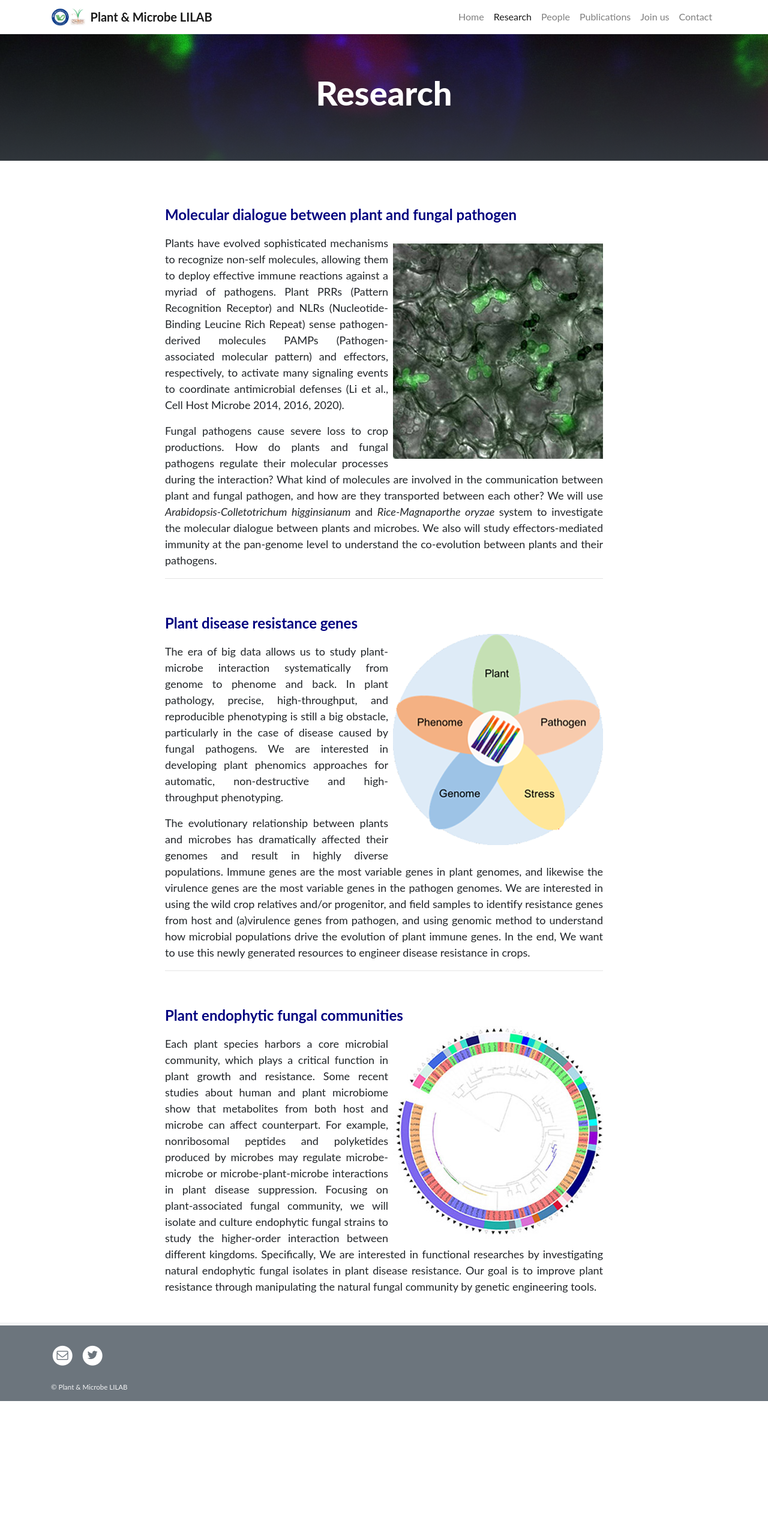
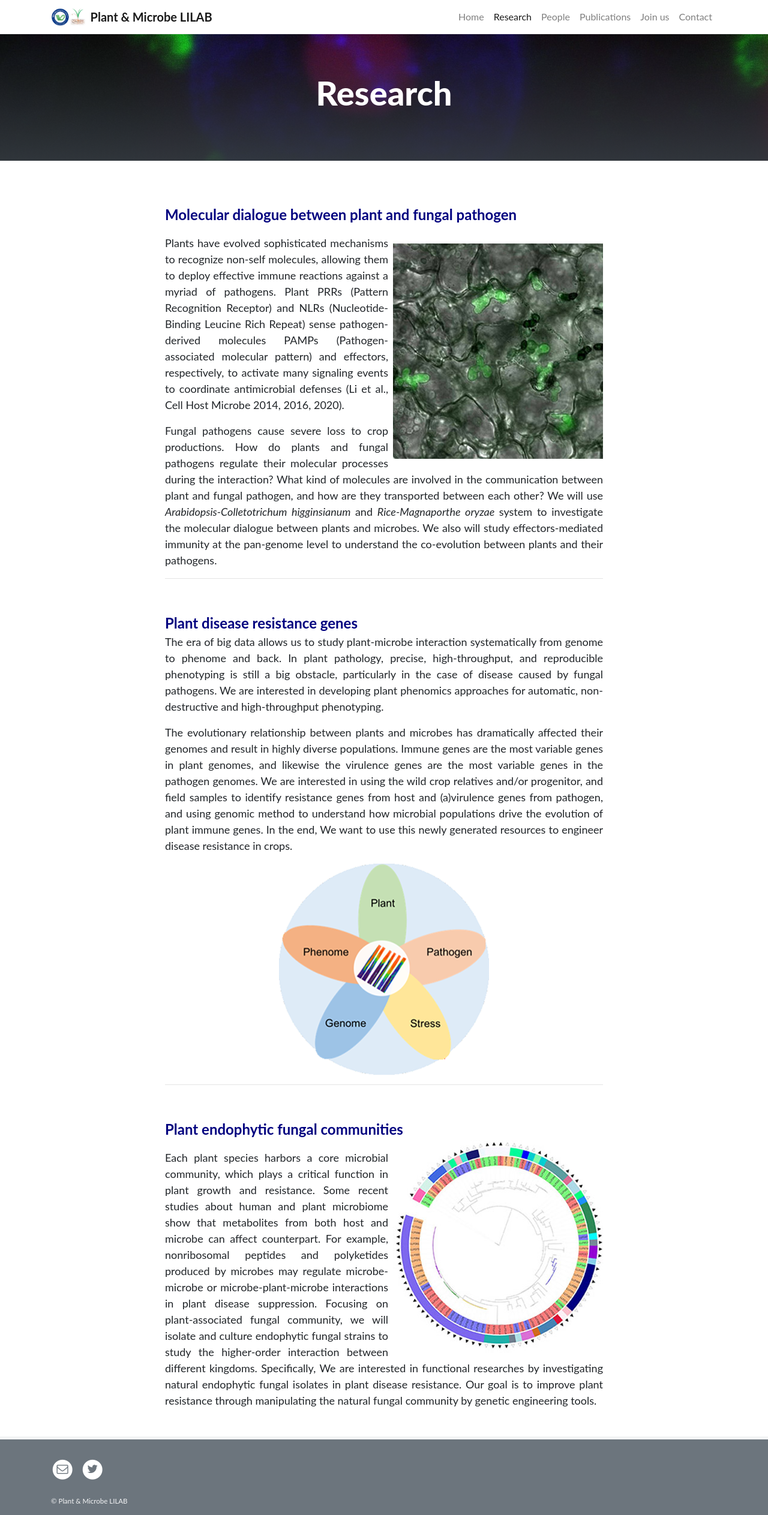
Before and after one commit to leili-plantmicrobe/leili-plantmicrobe.github.io, a Jekyll site: the page built from pages/research.md, in a window 1280 px wide. Shown: the whole page at 60% size. Built offline with Jekyll 4.4.1, drawn with Linux system fonts in a browser that asks for light colours; before the commit the page ends 2336 px from its top, so only the background shows below that.

Commit message:
Update research.md

```diff
--- a/pages/research.md
+++ b/pages/research.md
@@ -30,13 +30,11 @@ permalink: /research/
 </font>
 
 
-![pheno]({{ site.baseurl }}{% link /assets/img/pheno.png %}){: .float-right}
 <p align="justify"><font face="Lato" size="4">The era of big data allows us to study plant-microbe interaction systematically from genome to phenome and back. In plant pathology, precise, high-throughput, and reproducible phenotyping is still a big obstacle, particularly in the case of disease caused by fungal pathogens. We are interested in developing plant phenomics approaches for automatic, non-destructive and high-throughput phenotyping.</font></p>
 
 
 <p align="justify"><font face="Lato" size="4">The evolutionary relationship between plants and microbes has dramatically affected their genomes and result in highly diverse populations. Immune genes are the most variable genes in plant genomes, and likewise the virulence genes are the most variable genes in the pathogen genomes. We are interested in using the wild crop relatives and/or progenitor, and field samples to identify resistance genes from host and (a)virulence genes from pathogen, and using genomic method to understand how microbial populations drive the evolution of plant immune genes. In the end, We want to use this newly generated resources to engineer disease resistance in crops.</font></p>
-
-{: .clearfix}
+![pheno]({{ site.baseurl }}{% link /assets/img/pheno.png %})
 
 
 ---
```
